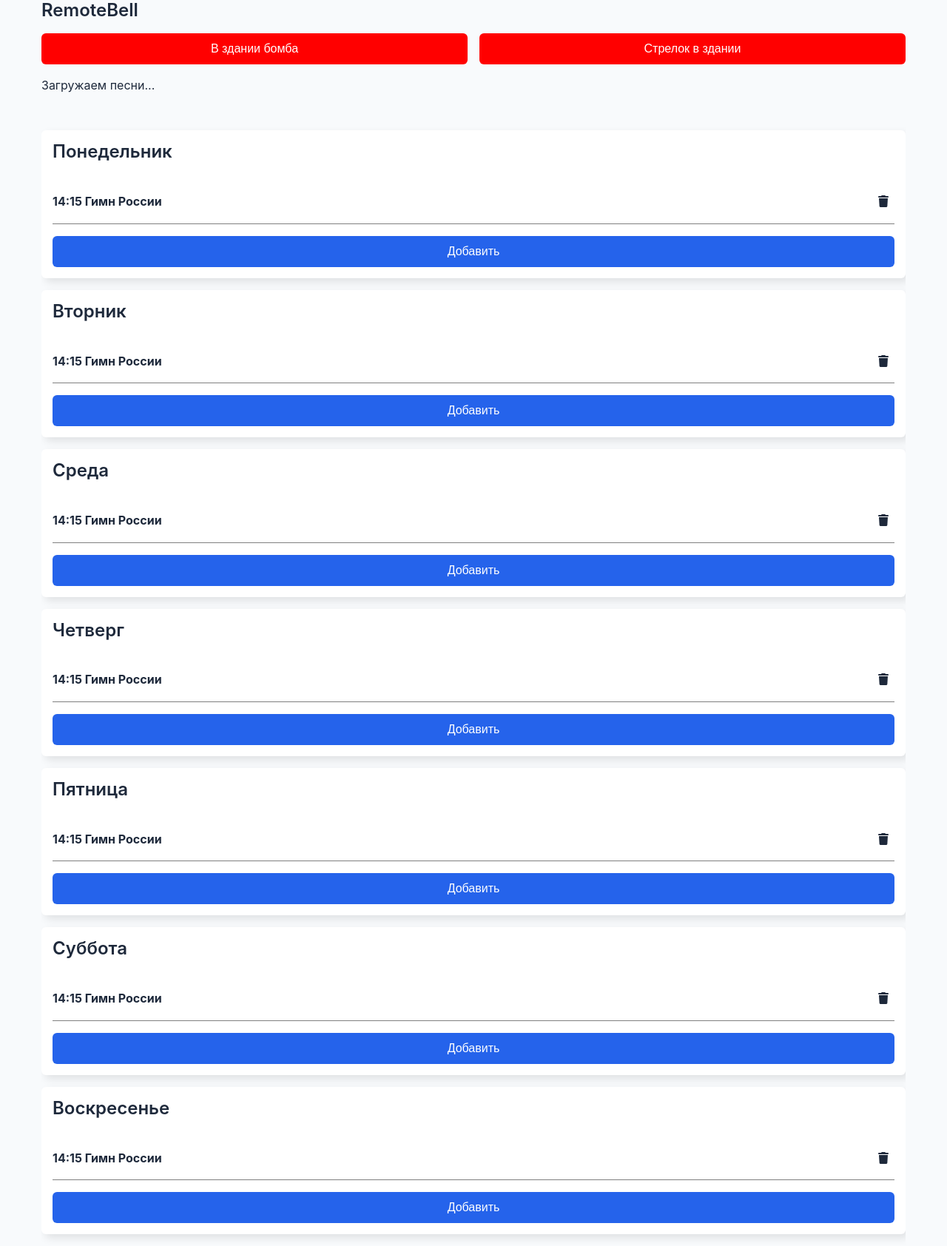
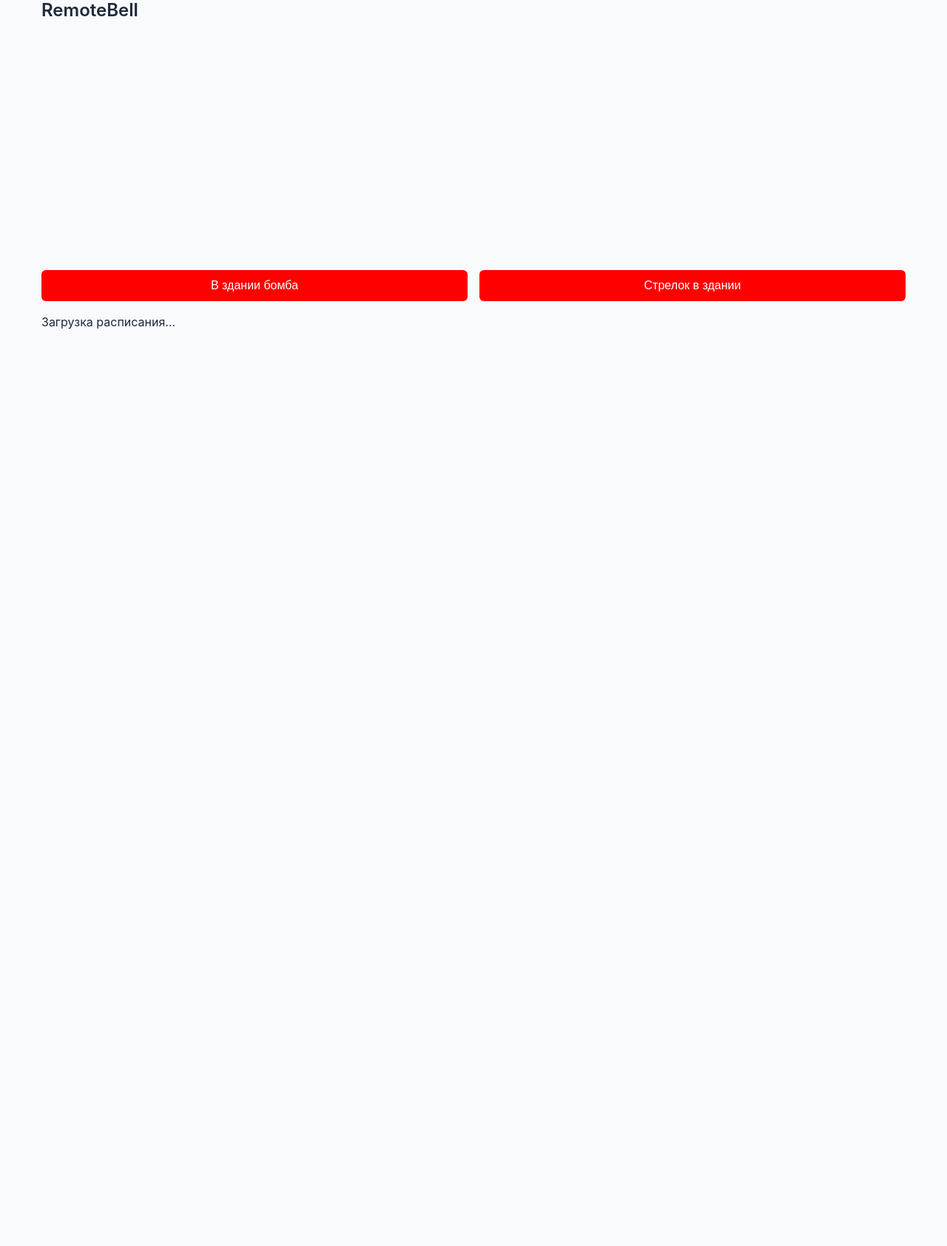
Before and after one commit to lubuntum/remoteBell, a FastAPI app: page / in a window 1280 px wide. Shown: the whole page at 74% size. After the commit the page ends 445 px from the top, so only its background shows below. Run offline with FastAPI, Linux system fonts and the light colour scheme; data that the repository does not hold is empty.

Commit message:
Убрал генерируемые элементы и все лишнее

```diff
--- a/templates/index.html
+++ b/templates/index.html
@@ -4,6 +4,7 @@
     <meta charset="UTF-8">
     <meta name="viewport" content="width=device-width, initial-scale=1.0">
     <link rel="stylesheet" href="static/index.css"  />
+    <link rel="stylesheet" href="static/modal/modal.css">
     <link rel="stylesheet" href="https://cdnjs.cloudflare.com/ajax/libs/font-awesome/6.5.0/css/all.min.css">
     <title>RemoteBell</title>
 </head>
@@ -17,87 +18,13 @@
             <button class="alarm" onclick="alarmTrigger(this)" data-filename="shooter.mp3">Стрелок в здании</button>
         </div>
         <div class="flex-row">
-            <div class="sounds-list" id="soundsList">
-                <p>Загружаем песни...</p>
-            </div>
-        </div>
-        <div class="flex-row">
-            <div class="days-list">
-                <div class="day">
-                    <h3>Понедельник</h3>
-                    <div class="shedules-list">
-                        <div class="shedule ripple-container">
-                            <p><b>14:15 Гимн России</b></p>
-                            <div class="fa-solid fa-trash"></div>
-                        </div>
-                    </div>
-                    <button>Добавить</button>
-                </div>
-                <div class="day">
-                    <h3>Вторник</h3>
-                    <div class="shedules-list">
-                        <div class="shedule ripple-container">
-                            <p><b>14:15 Гимн России</b></p>
-                            <div class="fa-solid fa-trash"></div>
-                        </div>
-                    </div>
-                    <button>Добавить</button>
-                </div>
-                <div class="day">
-                    <h3>Среда</h3>
-                    <div class="shedules-list">
-                        <div class="shedule ripple-container">
-                            <p><b>14:15 Гимн России</b></p>
-                            <div class="fa-solid fa-trash"></div>
-                        </div>
-                    </div>
-                    <button>Добавить</button>
-                </div>
-                <div class="day">
-                    <h3>Четверг</h3>
-                    <div class="shedules-list">
-                        <div class="shedule ripple-container">
-                            <p><b>14:15 Гимн России</b></p>
-                            <div class="fa-solid fa-trash"></div>
-                        </div>
-                    </div>
-                    <button>Добавить</button>
-                </div>
-                <div class="day">
-                    <h3>Пятница</h3>
-                    <div class="shedules-list">
-                        <div class="shedule ripple-container">
-                            <p><b>14:15 Гимн России</b></p>
-                            <div class="fa-solid fa-trash"></div>
-                        </div>
-                    </div>
-                    <button>Добавить</button>
-                </div>
-                <div class="day">
-                    <h3>Суббота</h3>
-                    <div class="shedules-list">
-                        <div class="shedule ripple-container">
-                            <p><b>14:15 Гимн России</b></p>
-                            <div class="fa-solid fa-trash"></div>
-                        </div>
-                    </div>
-                    <button>Добавить</button>
-                </div>
-                <div class="day">
-                    <h3>Воскресенье</h3>
-                    <div class="shedules-list">
-                        <div class="shedule ripple-container">
-                            <p><b>14:15 Гимн России</b></p>
-                            <div class="fa-solid fa-trash"></div>
-                        </div>
-                    </div>
-                    <button>Добавить</button>
-                </div>
+            <div class="days-list" id="days-list">
+                <p>Загрузка расписания...</p>
             </div>
         </div>
 
-
     </main>
-    <script src="static/index.js"></script>
+    <script type="module" src="static/index.js"></script>
+    <script type="module" src="static/schedules.js"></script>
 </body>
 </html>
```
